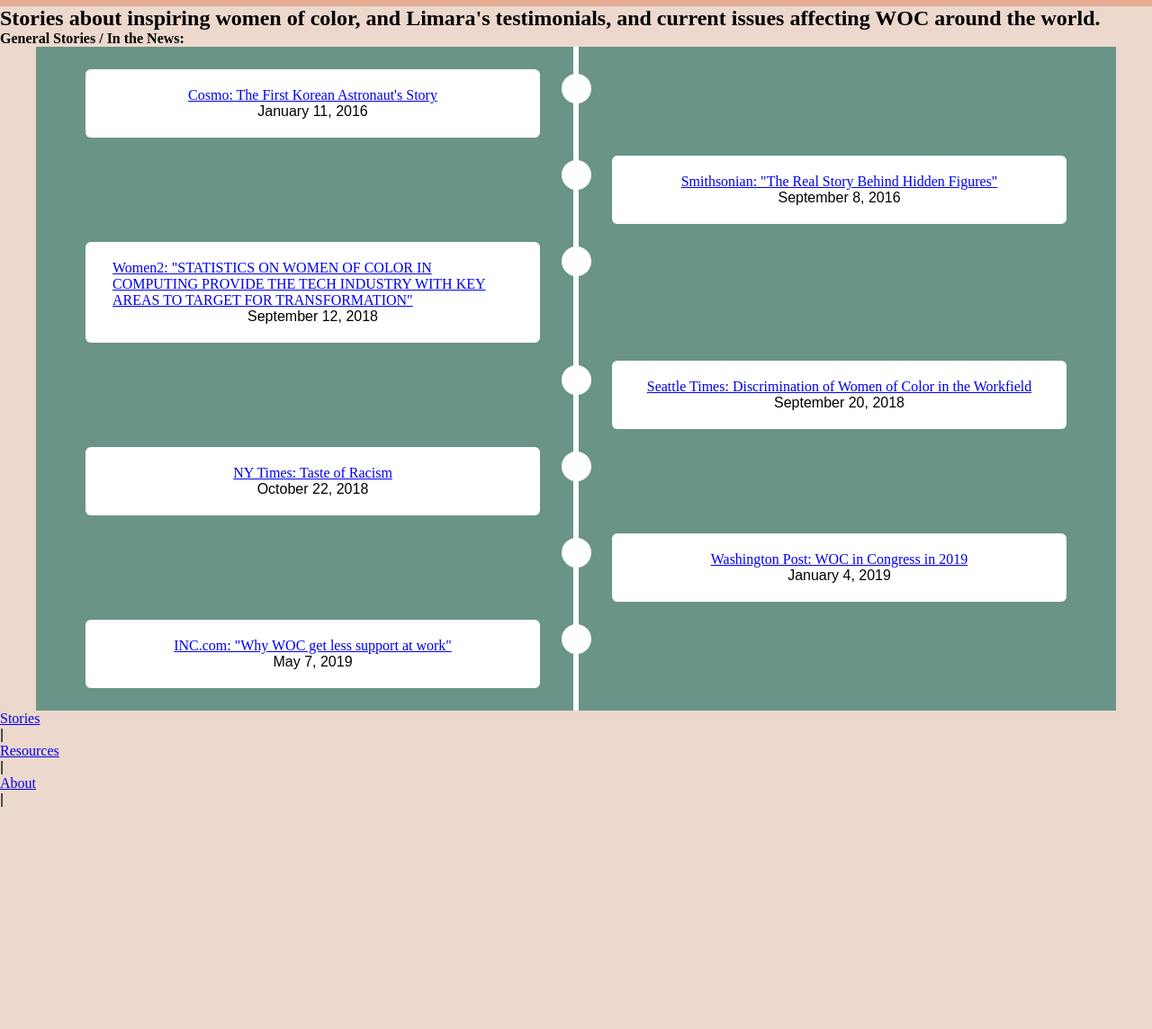
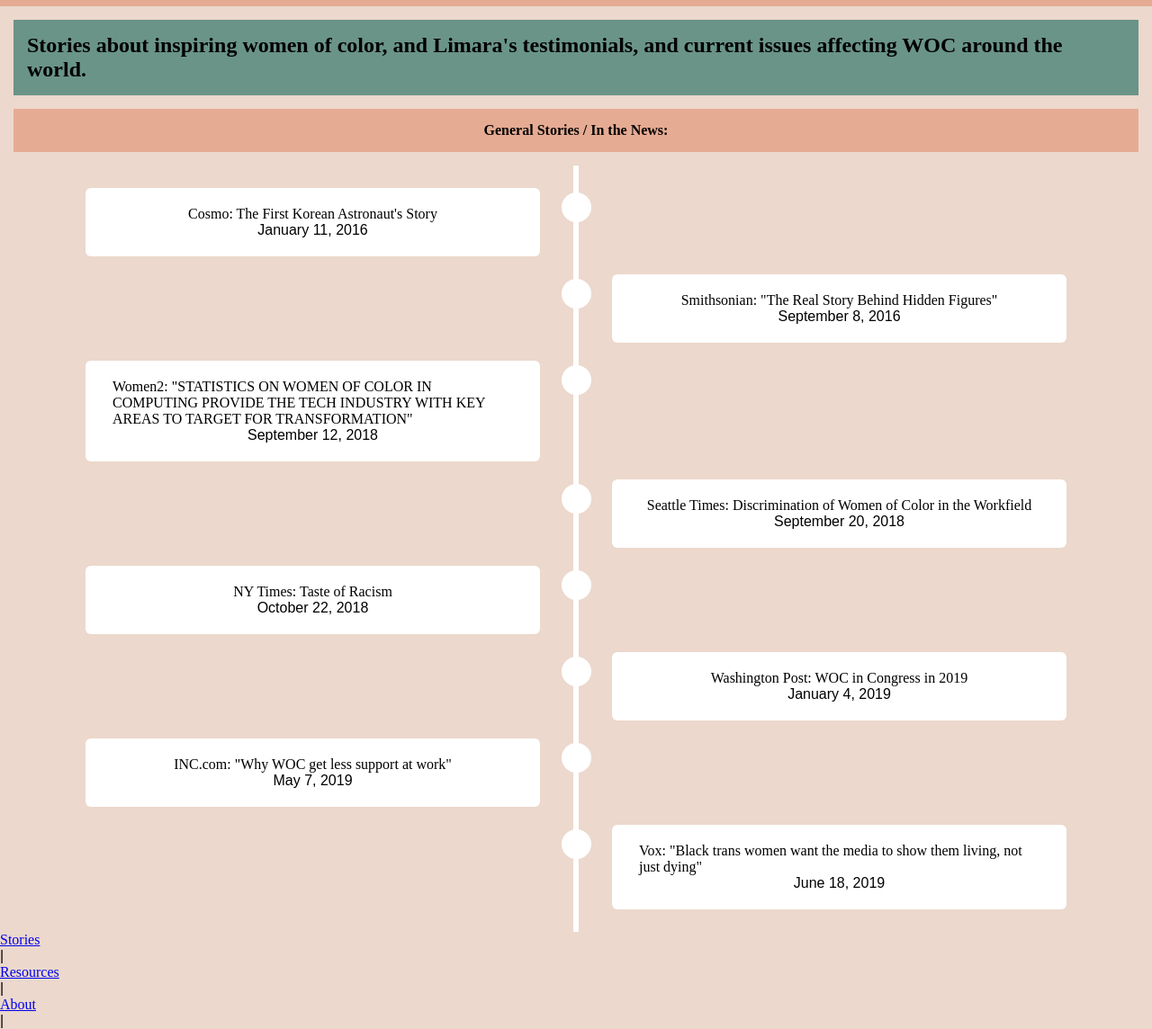
Before and after one commit to linishere/uplift, a plain HTML site: page stories.html in a window 1280 px wide. Shown: the part 144-1288 px from the top of the page at 90% size. Before the commit the page ends 1042 px from the top, so only its background shows below. Drawn offline with nearby package versions, Linux system fonts and the light colour scheme.

Commit message:
version 3 of timeline

```diff
--- a/stories.html
+++ b/stories.html
@@ -4,6 +4,7 @@
     <meta charset="utf-8">
     <link rel="stylesheet" href="style.css">
     <link rel="stylesheet" href="two.css">
+    <link href="https://fonts.googleapis.com/css?family=Poppins&display=swap" rel="stylesheet">
     <title>Uplift | Stories</title>
   </head>
   <body>
@@ -21,7 +22,9 @@
     <div class="resourcestatement">
       <h2>Stories about inspiring women of color, and Limara's testimonials, and
         current issues affecting WOC around the world. </h2>
-        <h4>General Stories / In the News: </h4>
+    </div>
+    <div class="nou">
+      <h4>General Stories / In the News: </h4>
     </div>
     <div class="timeline">
       <div class="box left">
@@ -73,6 +76,13 @@
             <p class="lmao">May 7, 2019</p>
         </div>
       </div>
+      <div class="box right">
+        <div class="content">
+            <a class="lmaotwo" href="https://www.vox.com/first-person/2019/6/18/18679295/black-trans-women-murder-violence">
+              Vox: "Black trans women want the media to show them living, not just dying"</a>
+              <p class="lmao">June 18, 2019</p>
+        </div>
+      </div>
     </div>
     <div class="stories">
       <div>
--- a/two.css
+++ b/two.css
@@ -2,6 +2,24 @@
   padding: 0;
   margin: 0;
   box-sizing: border-box;
+}
+
+.resourcestatement {
+  display: flex;
+  justify-content: center;
+  align-items: center;
+  padding: 15px;
+  background-color: #6a9488;
+  margin: 15px;
+}
+
+.nou {
+  display: flex;
+  justify-content: center;
+  align-items: center;
+  padding: 15px;
+  background-color: #E6AB93;
+  margin: 15px;
 }
 
 .timeline {
@@ -9,7 +27,6 @@
   max-width: 1200px;
   margin: auto;
   padding: 15px;
-  background-color: #6a9488;
 }
 
 .timeline::after {
@@ -75,4 +92,7 @@
   display: flex;
   align-items: center;
   justify-content: center;
+  text-decoration: none;
+  color: black;
+  font-family: 'Nanum Gothic';
 }
```
